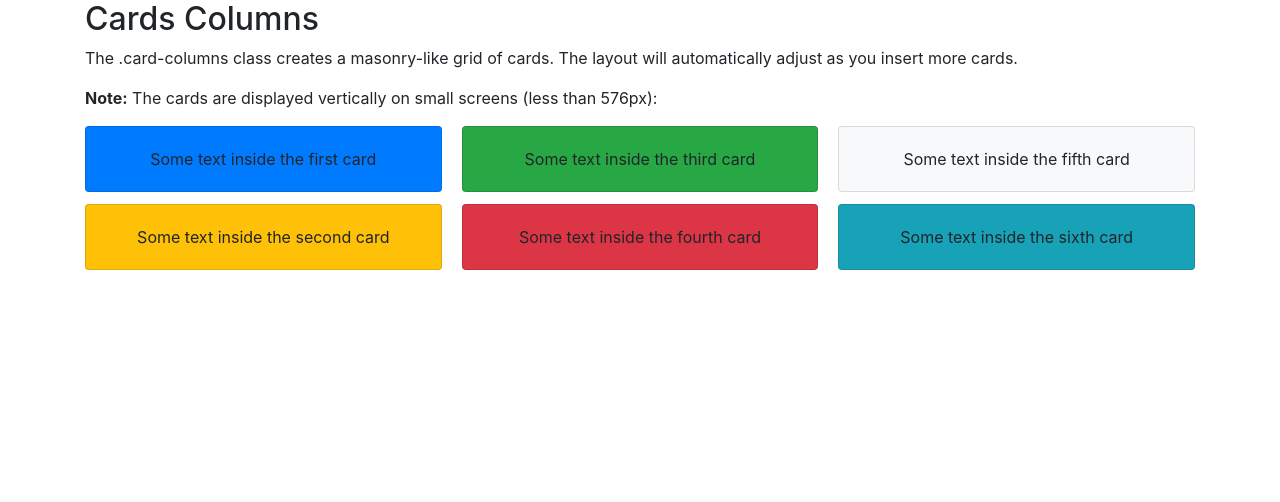
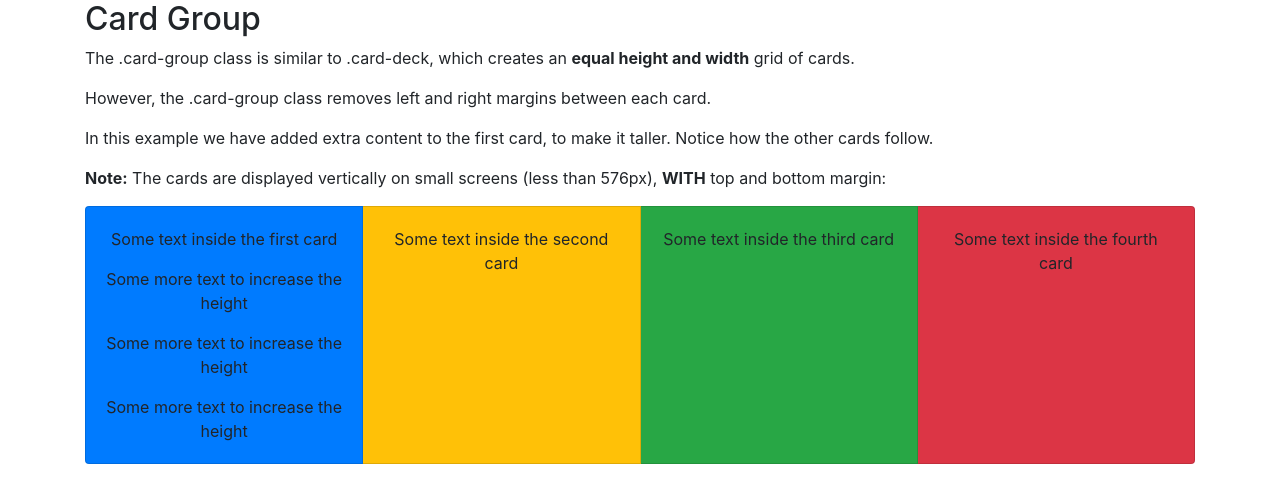
Before and after one commit to manofphysis/Raspberry, a plain HTML site: page index.html in a window 1280 px wide. Drawn offline with nearby package versions, Linux system fonts and the light colour scheme.

Commit message:
Update index.html

```diff
--- a/index.html
+++ b/index.html
@@ -12,13 +12,18 @@
 <body>
 
 <div class="container">
-  <h2>Cards Columns</h2>
-  <p>The .card-columns class creates a masonry-like grid of cards. The layout will automatically adjust as you insert more cards.</p>
-  <p><strong>Note:</strong> The cards are displayed vertically on small screens (less than 576px):</p>
-  <div class="card-columns">
+  <h2>Card Group</h2>
+  <p>The .card-group class is similar to .card-deck, which creates an <strong>equal height and width</strong> grid of cards.</p>
+  <p>However, the .card-group class removes left and right margins between each card.</p>
+  <p>In this example we have added extra content to the first card, to make it taller. Notice how the other cards follow.</p>
+  <p><strong>Note:</strong> The cards are displayed vertically on small screens (less than 576px), <strong>WITH</strong> top and bottom margin:</p>
+  <div class="card-group">
     <div class="card bg-primary">
       <div class="card-body text-center">
         <p class="card-text">Some text inside the first card</p>
+        <p class="card-text">Some more text to increase the height</p>
+        <p class="card-text">Some more text to increase the height</p>
+        <p class="card-text">Some more text to increase the height</p>
       </div>
     </div>
     <div class="card bg-warning">
@@ -36,16 +41,6 @@
         <p class="card-text">Some text inside the fourth card</p>
       </div>
     </div>
-    <div class="card bg-light">
-      <div class="card-body text-center">
-        <p class="card-text">Some text inside the fifth card</p>
-      </div>
-    </div>
-    <div class="card bg-info">
-      <div class="card-body text-center">
-        <p class="card-text">Some text inside the sixth card</p>
-      </div>
-    </div>
   </div>
 </div>
 
```
